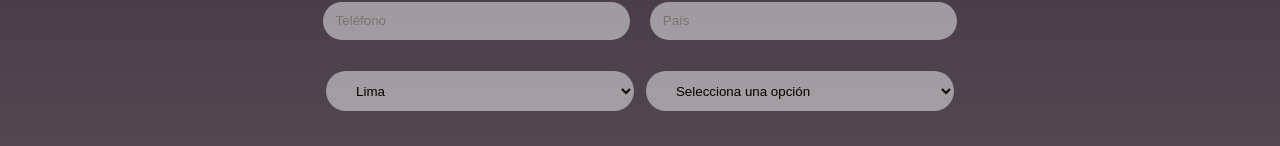
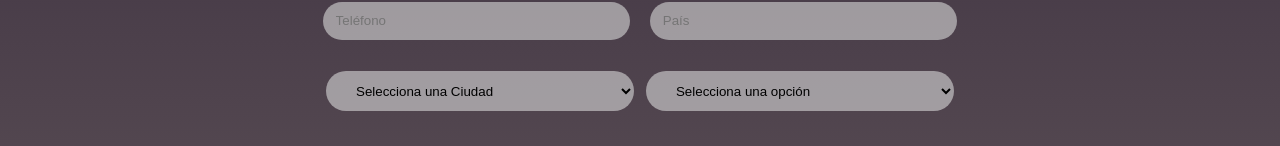
Before and after one commit to paolo-abarca/Eventicks, a React (Create React App) app in the folder Front-End/eventicks/: page /registrar in a window 1280 px wide. Shown: the part 291-437 px from the top of the page. Built offline with nearby package versions, Linux system fonts and the light colour scheme.

Commit message:
Fixing error for list cities

```diff
--- a/Front-End/eventicks/src/pages/Register/Register.jsx
+++ b/Front-End/eventicks/src/pages/Register/Register.jsx
@@ -81,6 +81,7 @@ const Register = () => {
         <BeautyContainer></BeautyContainer>
         <label>
           <Select value={city} onChange={(event) => setCity(event.target.value)} required >
+	    <option value="">Selecciona una Ciudad</option>
 	    {cities.map(city => <option key={city} value={city}>{city}</option>)}
           </Select>
         </label>
```
